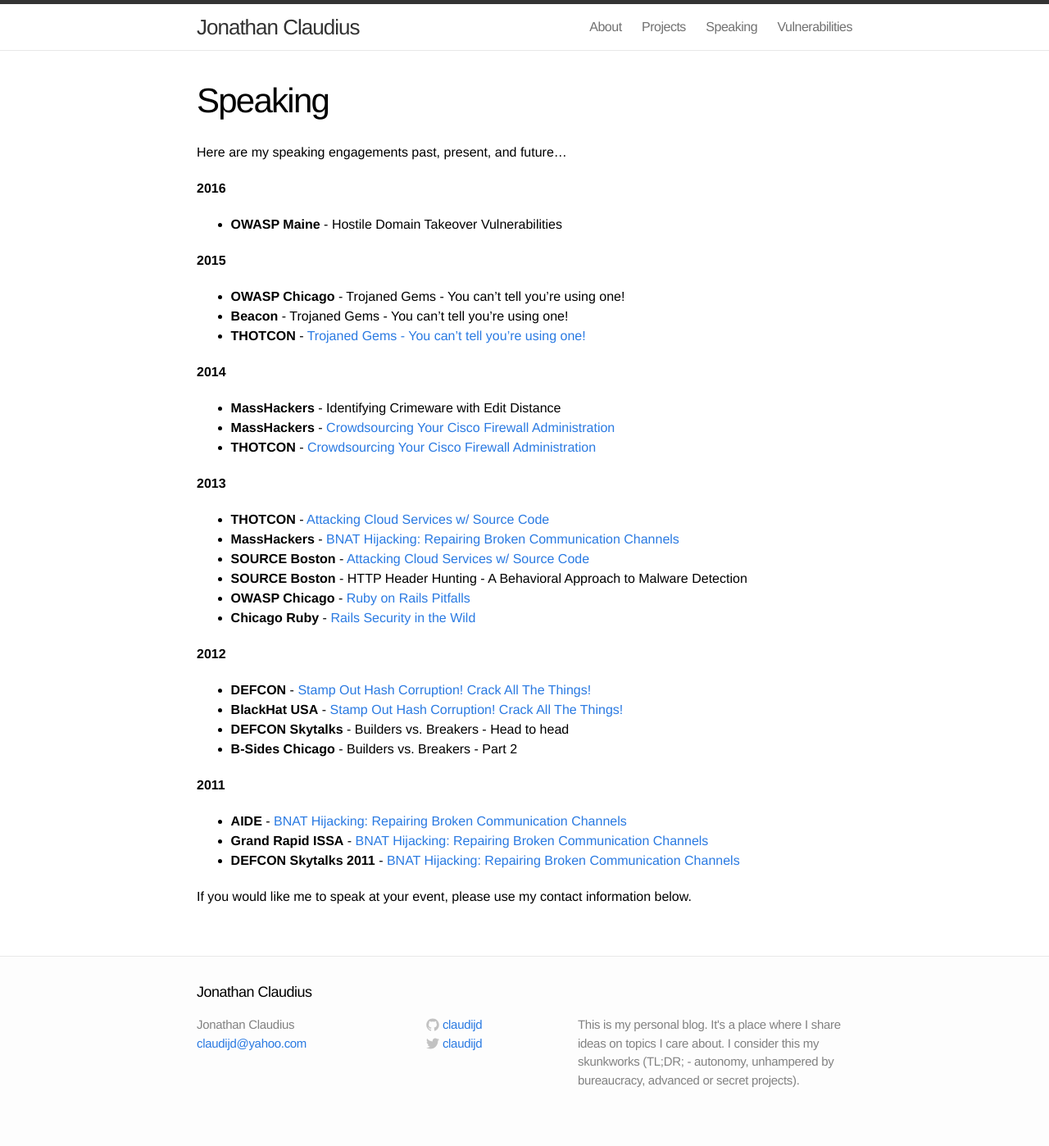
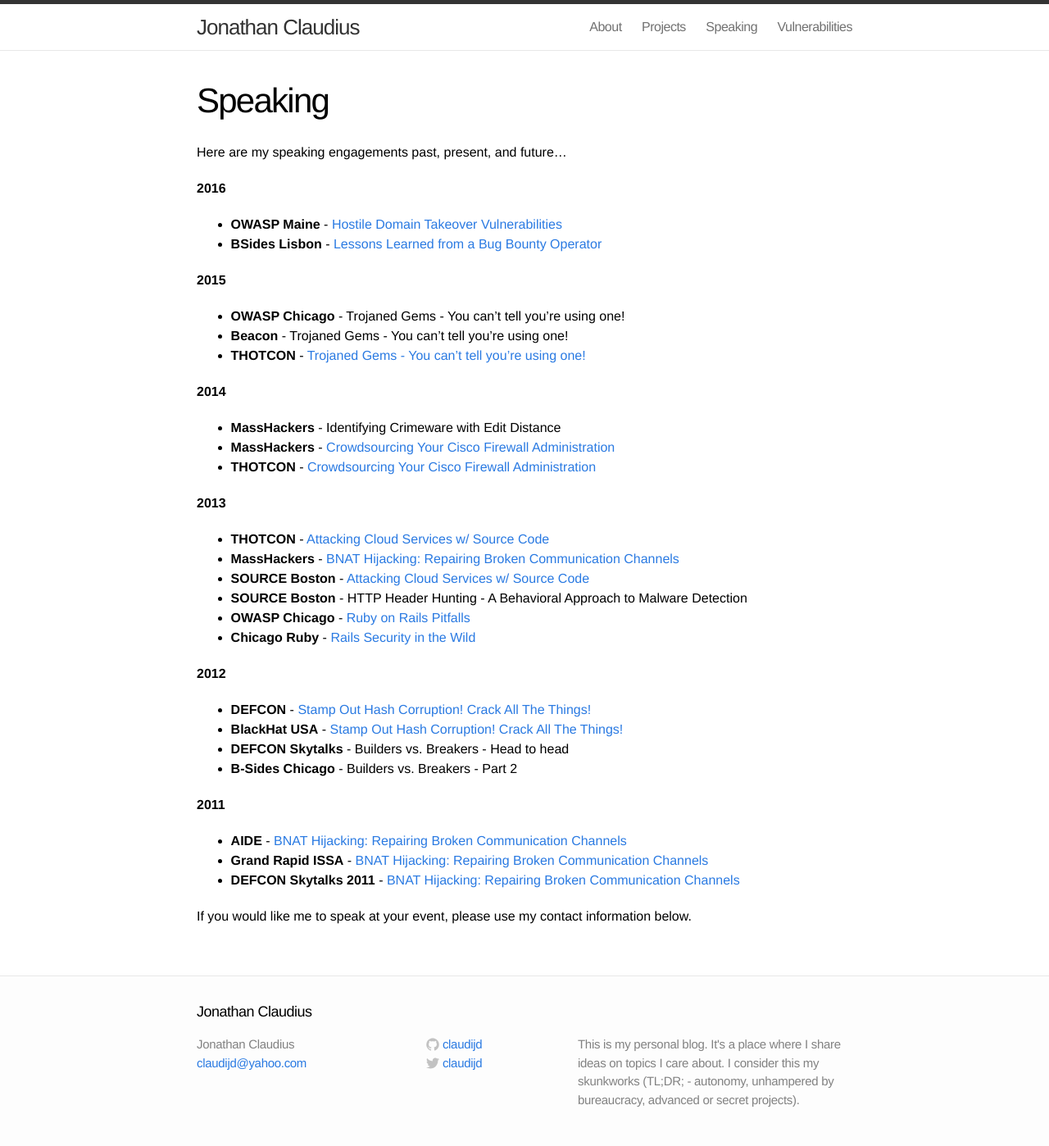
Before and after one commit to claudijd/claudijd.github.io, a Jekyll site: the page built from speaking.md, in a window 1280 px wide. Shown: the whole page at 82% size. Built offline with Jekyll 4.4.1, drawn with Linux system fonts in a browser that asks for light colours; before the commit the page ends 1374 px from its top, so only the background shows below that.

Commit message:
Add BSides Lisbon

```diff
--- a/speaking.md
+++ b/speaking.md
@@ -8,7 +8,8 @@
 
 **2016**
 
-- **OWASP Maine** - Hostile Domain Takeover Vulnerabilities
+- **OWASP Maine** - [Hostile Domain Takeover Vulnerabilities](https://www.meetup.com/OWASP-Maine/events/232091151/)
+- **BSides Lisbon** - [Lessons Learned from a Bug Bounty Operator](http://www.bsideslisbon.org/speakers/#9)
 
 **2015**
 
```
